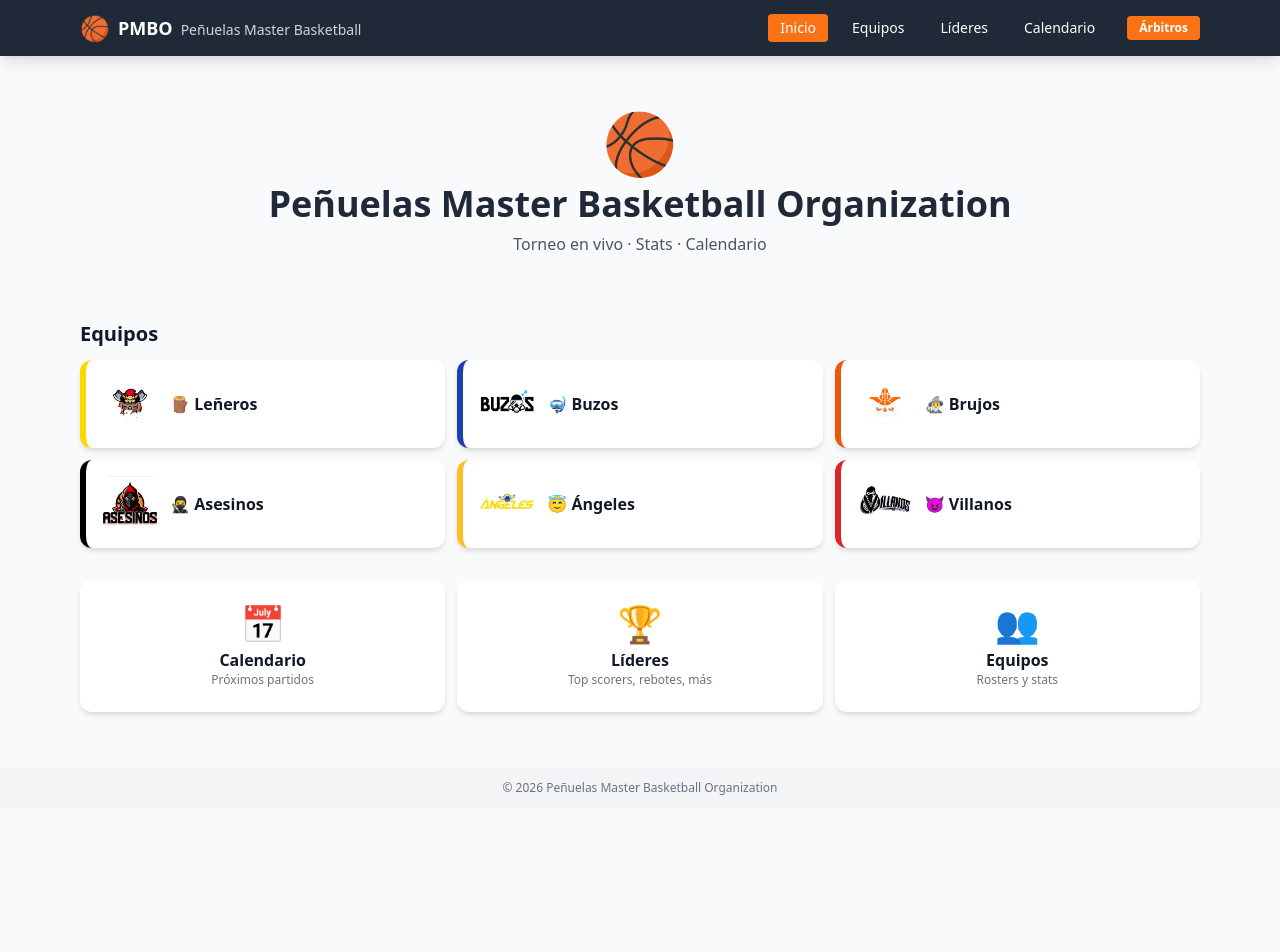
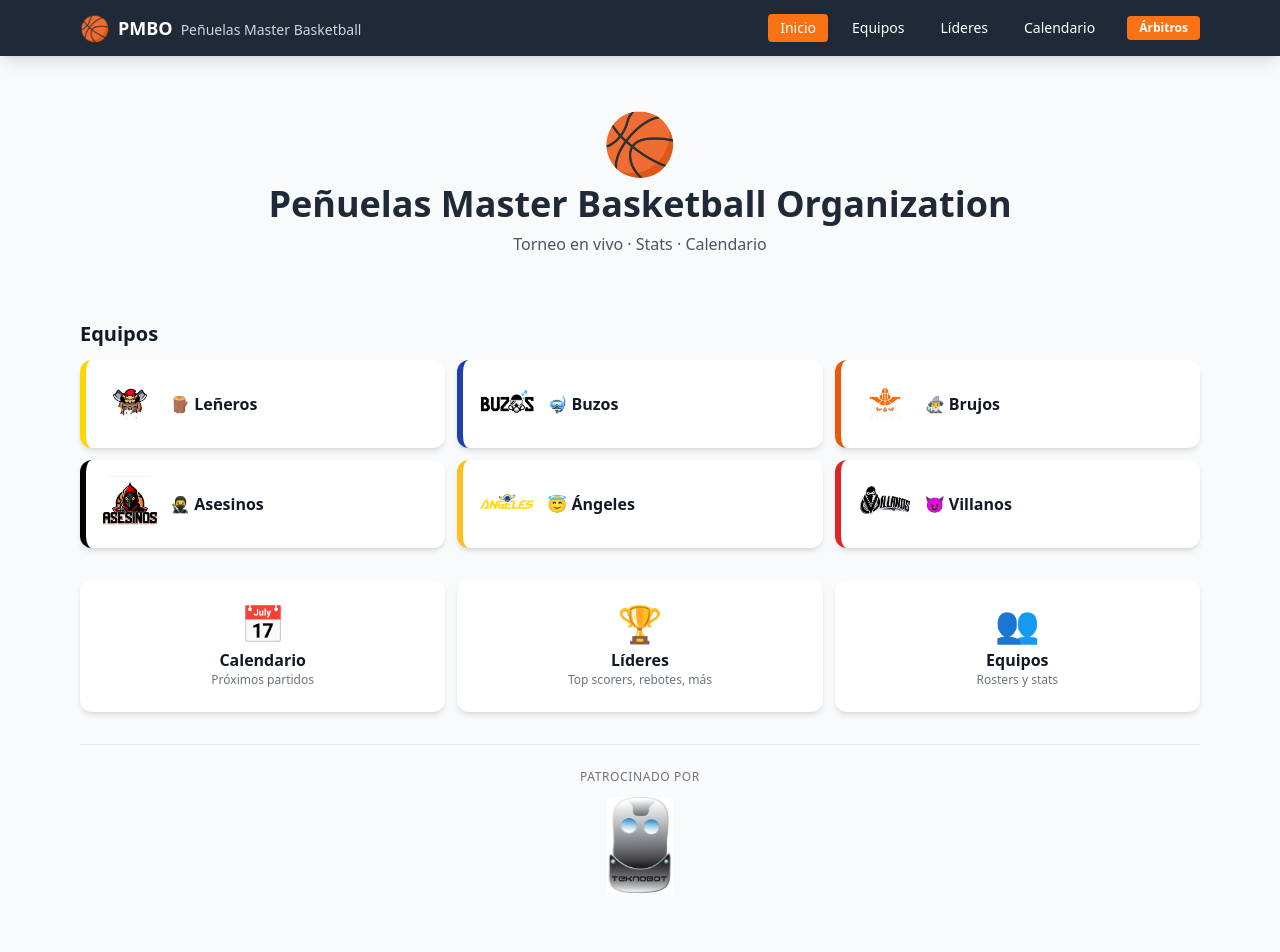
Before and after one commit to teknobotpr/pmbo, a React (Vite) app: page / in a window 1280 px wide. Shown: the top 952 px of the page. Before the commit the page ends 808 px from the top, so only its background shows below. Built offline with nearby package versions, Linux system fonts and the light colour scheme; no server answers.

Commit message:
Add Teknobot sponsor logo to home page

```diff
--- a/src/pages/Home.tsx
+++ b/src/pages/Home.tsx
@@ -54,6 +54,22 @@ export default function Home() {
           <p className="text-xs text-gray-500">Rosters y stats</p>
         </Link>
       </section>
+
+      <section className="text-center pt-6 border-t border-gray-200">
+        <p className="text-xs uppercase tracking-wider text-gray-500 mb-3">Patrocinado por</p>
+        <a
+          href="https://teknobotpr.com"
+          target="_blank"
+          rel="noopener noreferrer"
+          className="inline-block hover:opacity-80 transition-opacity"
+        >
+          <img
+            src={`${import.meta.env.BASE_URL}logo.jpg`}
+            alt="Teknobot"
+            className="h-24 w-auto mx-auto"
+          />
+        </a>
+      </section>
     </div>
   );
 }
```
Also changed, not shown: public/logo.jpg (added).
